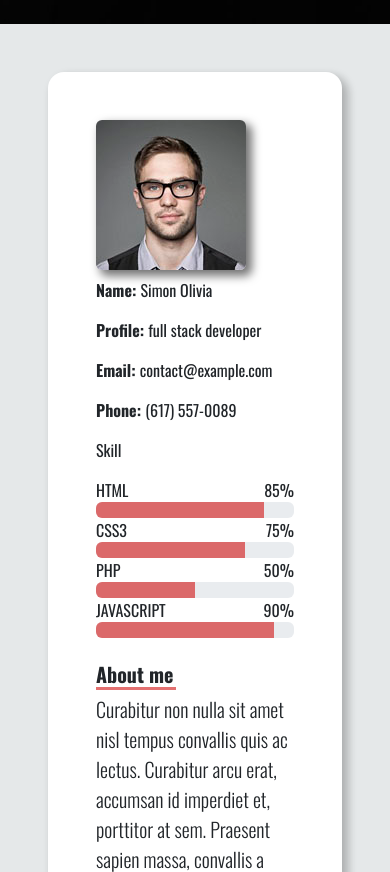
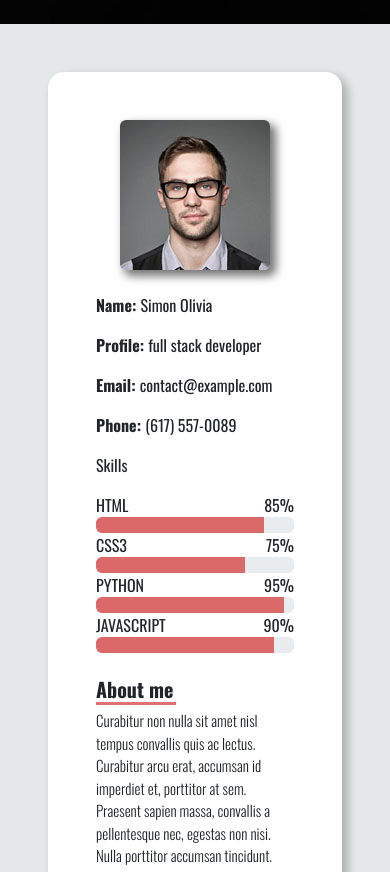
Before and after one commit to Hossamkamel99/new-Simon-portfolio, a plain HTML site: page index.html in a window 390 px wide. Shown: the part 820-1692 px from the top of the page. Drawn offline with nearby package versions, Linux system fonts and the light colour scheme.

Commit message:
2nd commit

```diff
--- a/css/style.css
+++ b/css/style.css
@@ -538,6 +538,16 @@ header .overlay span::after {
   box-shadow: 0.3125rem 0.3125rem 0.625rem 0.0625rem rgba(0, 0, 0, 0.06),
     0.3125rem 0.3125rem 10px 1px rgba(0, 0, 0, 0.2);
   border-radius: 1rem;
+}
+
+@media only screen and (max-width: 768px) and (min-width: 320px) {
+  .about-me p {
+    font-size: 15px !important;
+  }
+  .about-img{
+    text-align: center;
+    margin-bottom: 15px;
+  }
 }
 
 .about-sec {
--- a/index.html
+++ b/index.html
@@ -191,7 +191,7 @@
                     </div>
                   </div>
                   <div class="skills">
-                    <p class="title-s">Skill</p>
+                    <p class="title-s">Skills</p>
                     <span>HTML</span> <span class="fa-pull-right">85%</span>
                     <div class="progress">
                       <div
@@ -215,14 +215,14 @@
                         aria-valuemin="0"
                         aria-valuemax="100"></div>
                     </div>
-                    <span>PHP</span> <span class="fa-pull-right">50%</span>
+                    <span>PYTHON</span> <span class="fa-pull-right">95%</span>
                     <div class="progress">
                       <div
                         class="progress-bar"
                         title="PHP"
                         role="progressbar"
-                        style="width: 50%"
-                        aria-valuenow="50"
+                        style="width: 95%"
+                        aria-valuenow="95"
                         aria-valuemin="0"
                         aria-valuemax="100"></div>
                     </div>
```
